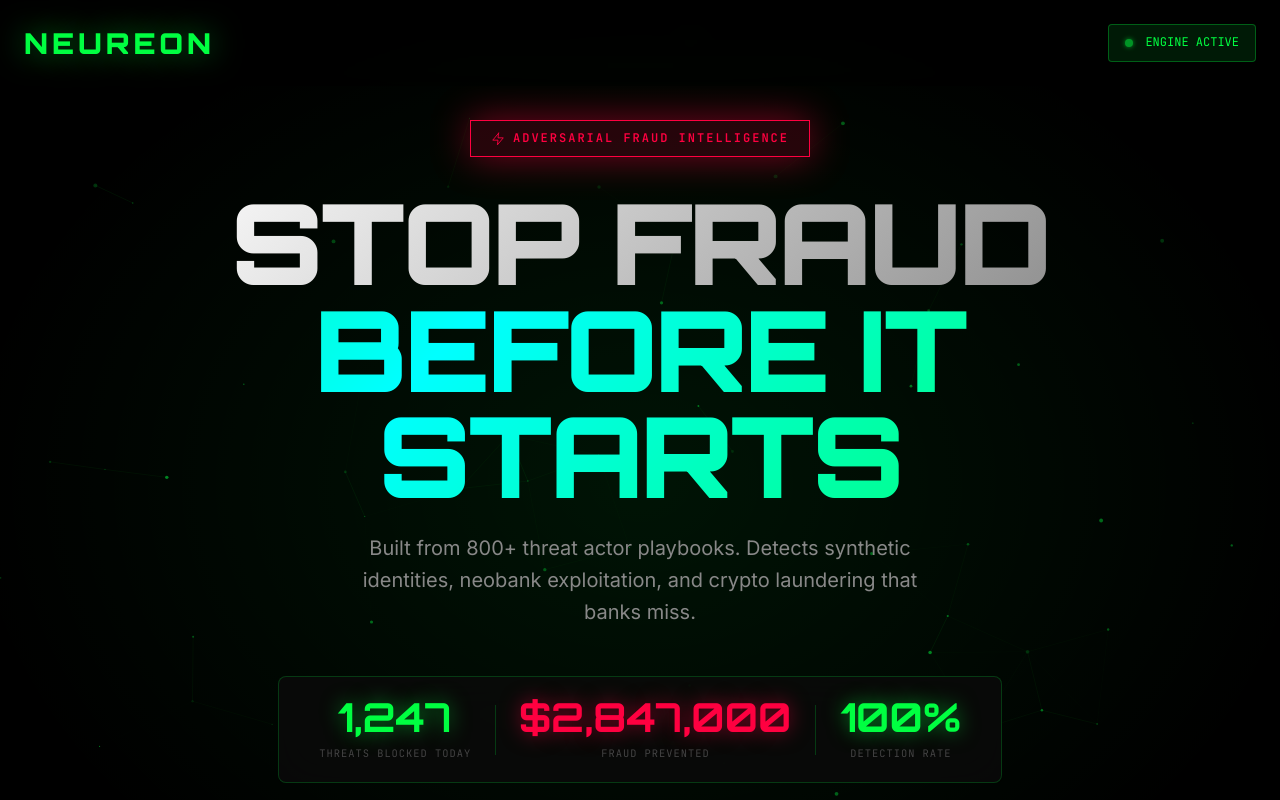
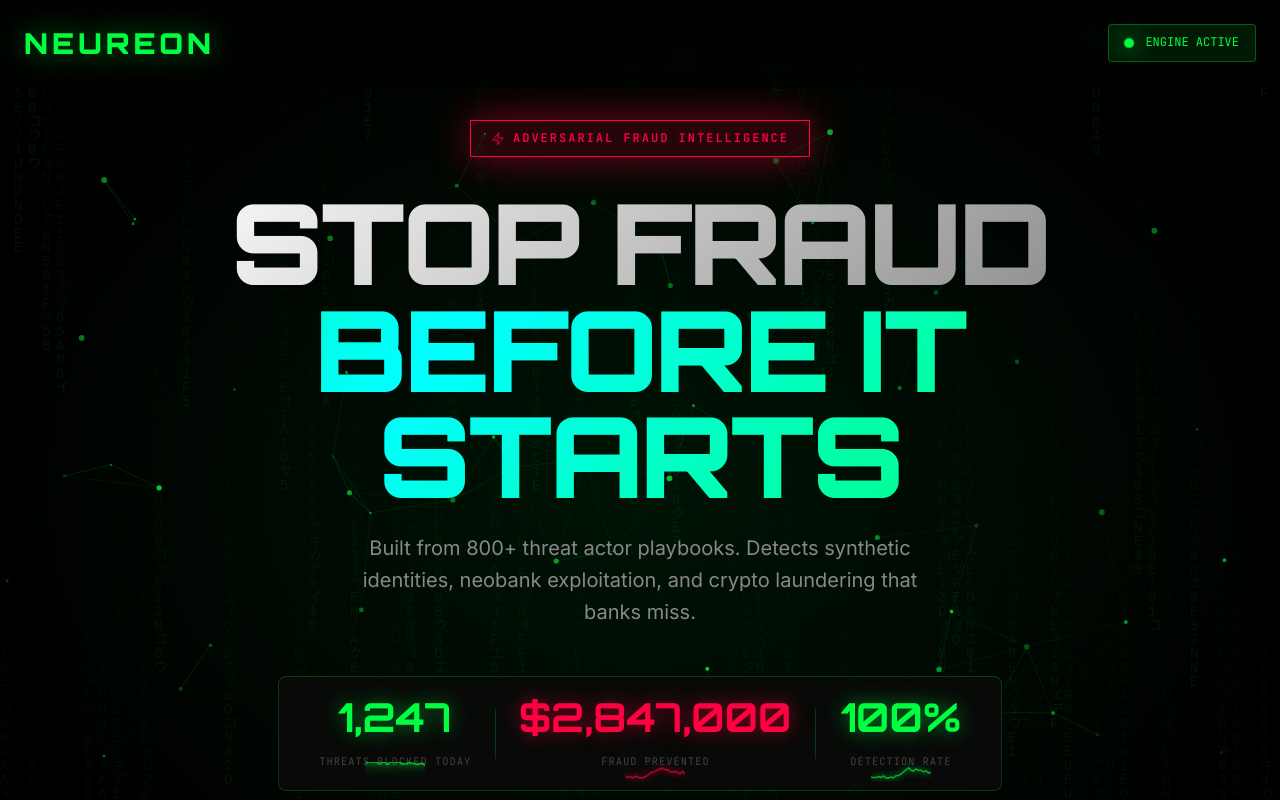
Before and after one commit to Starve-The-Banks/neureon-landing, a website: page index.html in a window 1280 px wide. Shown: the top 800 px of the page. Drawn offline with nearby package versions, Linux system fonts and the light colour scheme.

Commit message:
Layered Canvas2D: Matrix rain + particle network + sparklines + GSAP micro-interactions

```diff
--- a/index.html
+++ b/index.html
@@ -50,14 +50,25 @@
             line-height: 1.6;
         }
 
-        /* ========== CANVAS BACKGROUNDS ========== */
+        /* ========== LAYERED CANVAS BACKGROUNDS ========== */
+        #matrix-canvas {
+            position: fixed;
+            top: 0;
+            left: 0;
+            width: 100%;
+            height: 100%;
+            z-index: 0;
+            opacity: 0.08;
+            pointer-events: none;
+        }
+
         #network-canvas {
             position: fixed;
             top: 0;
             left: 0;
             width: 100%;
             height: 100%;
-            z-index: 0;
+            z-index: 1;
             pointer-events: none;
         }
 
@@ -152,12 +163,7 @@
             height: 8px;
             background: var(--neon-green);
             border-radius: 50%;
-            animation: pulse-dot 2s infinite;
-        }
-
-        @keyframes pulse-dot {
-            0%, 100% { opacity: 1; box-shadow: 0 0 10px var(--neon-green); }
-            50% { opacity: 0.5; box-shadow: 0 0 5px var(--neon-green); }
+            box-shadow: 0 0 10px var(--neon-green);
         }
 
         /* ========== HERO SECTION ========== */
@@ -265,6 +271,17 @@
 
         .counter-item {
             text-align: center;
+            position: relative;
+        }
+
+        .counter-sparkline {
+            position: absolute;
+            bottom: -12px;
+            left: 50%;
+            transform: translateX(-50%);
+            width: 60px;
+            height: 20px;
+            opacity: 0.7;
         }
 
         .counter-number {
@@ -287,7 +304,7 @@
             color: var(--text-muted);
             text-transform: uppercase;
             letter-spacing: 1px;
-            margin-top: 8px;
+            margin-top: 16px;
         }
 
         .counter-divider {
@@ -583,7 +600,6 @@
         .demo-card:hover {
             border-color: var(--neon-green);
             transform: translateY(-4px);
-            box-shadow: 0 20px 40px rgba(0, 0, 0, 0.3);
         }
 
         .demo-card.fraud {
@@ -1303,7 +1319,7 @@
             40% { transform: scale(1); }
         }
 
-        /* ========== SCROLL ANIMATIONS (handled by GSAP) ========== */
+        /* ========== SCROLL ANIMATIONS ========== */
         .fade-in {
             opacity: 0;
         }
@@ -1358,7 +1374,7 @@
 
             .threat-counter {
                 flex-direction: column;
-                gap: 16px;
+                gap: 20px;
                 padding: 20px;
                 width: 100%;
                 max-width: 300px;
@@ -1375,6 +1391,12 @@
 
             .counter-label {
                 font-size: 0.6rem;
+            }
+
+            .counter-sparkline {
+                bottom: -8px;
+                width: 50px;
+                height: 16px;
             }
 
             .hero-cta {
@@ -1539,14 +1561,11 @@
     <!-- SVG Icon Definitions -->
     <svg style="display: none;">
         <defs>
-            <!-- Synthetic Identity / Mask Icon -->
             <symbol id="icon-mask" viewBox="0 0 24 24">
                 <circle cx="12" cy="8" r="5"/>
                 <path d="M3 21v-2a7 7 0 0114 0v2"/>
                 <line x1="1" y1="1" x2="23" y2="23" stroke-dasharray="3,3"/>
             </symbol>
-
-            <!-- Building / LLC Icon -->
             <symbol id="icon-building" viewBox="0 0 24 24">
                 <rect x="4" y="6" width="16" height="16" rx="1"/>
                 <path d="M9 6V4a2 2 0 014 0v2"/>
@@ -1556,26 +1575,17 @@
                 <line x1="8" y1="14" x2="8" y2="14.01"/>
                 <line x1="12" y1="14" x2="12" y2="14.01"/>
                 <line x1="16" y1="14" x2="16" y2="14.01"/>
-                <line x1="8" y1="18" x2="8" y2="18.01"/>
-                <line x1="12" y1="18" x2="12" y2="18.01"/>
-                <line x1="16" y1="18" x2="16" y2="18.01"/>
             </symbol>
-
-            <!-- Timer Icon -->
             <symbol id="icon-timer" viewBox="0 0 24 24">
                 <circle cx="12" cy="13" r="8"/>
                 <path d="M12 9v4l2 2"/>
                 <path d="M9 2h6"/>
                 <path d="M12 2v3"/>
             </symbol>
-
-            <!-- Verified / Checkmark Icon -->
             <symbol id="icon-verified" viewBox="0 0 24 24">
                 <path d="M12 2l3.09 6.26L22 9.27l-5 4.87 1.18 6.88L12 17.77l-6.18 3.25L7 14.14 2 9.27l6.91-1.01L12 2z"/>
                 <polyline points="9 12 11 14 15 10"/>
             </symbol>
-
-            <!-- Random / Dice Icon -->
             <symbol id="icon-random" viewBox="0 0 24 24">
                 <rect x="3" y="3" width="18" height="18" rx="3"/>
                 <circle cx="8.5" cy="8.5" r="1.5"/>
@@ -1584,8 +1594,6 @@
                 <circle cx="15.5" cy="15.5" r="1.5"/>
                 <circle cx="12" cy="12" r="1.5"/>
             </symbol>
-
-            <!-- Bank Icon -->
             <symbol id="icon-bank" viewBox="0 0 24 24">
                 <path d="M3 21h18"/>
                 <path d="M5 21V10"/>
@@ -1594,48 +1602,27 @@
                 <path d="M19 21V10"/>
                 <path d="M12 3L2 10h20L12 3z"/>
             </symbol>
-
-            <!-- Crypto / Bitcoin Icon -->
             <symbol id="icon-crypto" viewBox="0 0 24 24">
                 <circle cx="12" cy="12" r="9"/>
                 <path d="M9 8h4a2 2 0 010 4H9v4h4a2 2 0 010 0"/>
                 <path d="M12 5v3"/>
                 <path d="M12 16v3"/>
             </symbol>
-
-            <!-- Phone Icon -->
             <symbol id="icon-phone" viewBox="0 0 24 24">
                 <rect x="6" y="2" width="12" height="20" rx="2"/>
                 <line x1="12" y1="18" x2="12" y2="18.01"/>
             </symbol>
-
-            <!-- Warning / Alert Icon -->
             <symbol id="icon-alert" viewBox="0 0 24 24">
                 <path d="M12 2L2 22h20L12 2z"/>
                 <line x1="12" y1="9" x2="12" y2="13"/>
                 <line x1="12" y1="17" x2="12" y2="17.01"/>
             </symbol>
-
-            <!-- Shield Icon -->
             <symbol id="icon-shield" viewBox="0 0 24 24">
                 <path d="M12 2l8 4v6c0 5.25-3.5 9.74-8 11-4.5-1.26-8-5.75-8-11V6l8-4z"/>
             </symbol>
-
-            <!-- ID Card Icon -->
-            <symbol id="icon-id" viewBox="0 0 24 24">
-                <rect x="2" y="4" width="20" height="16" rx="2"/>
-                <circle cx="8" cy="10" r="2"/>
-                <path d="M14 8h4"/>
-                <path d="M14 12h4"/>
-                <path d="M6 16h12"/>
-            </symbol>
-
-            <!-- Speed / Lightning Icon -->
             <symbol id="icon-speed" viewBox="0 0 24 24">
                 <path d="M13 2L3 14h9l-1 8 10-12h-9l1-8z"/>
             </symbol>
-
-            <!-- Network Icon -->
             <symbol id="icon-network" viewBox="0 0 24 24">
                 <circle cx="12" cy="5" r="2"/>
                 <circle cx="5" cy="19" r="2"/>
@@ -1647,7 +1634,8 @@
         </defs>
     </svg>
 
-    <!-- WebGL Network Background -->
+    <!-- Layered Background System -->
+    <canvas id="matrix-canvas"></canvas>
     <canvas id="network-canvas"></canvas>
 
     <!-- Navigation -->
@@ -1681,20 +1669,23 @@
                     Built from 800+ threat actor playbooks. Detects synthetic identities, neobank exploitation, and crypto laundering that banks miss.
                 </p>
 
-                <!-- Live Threat Counter -->
+                <!-- Live Threat Counter with Sparklines -->
                 <div class="threat-counter">
                     <div class="counter-item">
                         <div class="counter-number" id="threats-blocked">0</div>
+                        <canvas class="counter-sparkline" id="sparkline-threats"></canvas>
                         <div class="counter-label">Threats Blocked Today</div>
                     </div>
                     <div class="counter-divider"></div>
                     <div class="counter-item">
                         <div class="counter-number red" id="money-saved">$0</div>
+                        <canvas class="counter-sparkline" id="sparkline-money"></canvas>
                         <div class="counter-label">Fraud Prevented</div>
                     </div>
                     <div class="counter-divider"></div>
                     <div class="counter-item">
                         <div class="counter-number" id="detection-rate">100%</div>
+                        <canvas class="counter-sparkline" id="sparkline-rate"></canvas>
                         <div class="counter-label">Detection Rate</div>
                     </div>
                 </div>
@@ -1738,7 +1729,7 @@
                     </div>
                     <div class="random-case-footer">
                         <span class="random-badge">DYNAMIC</span>
-                        <span class="random-cta">ANALYZE</span>
+                        <span class="random-cta">ANALYZE →</span>
                     </div>
                 </div>
             </div>
@@ -1750,7 +1741,7 @@
                     </div>
                     <div class="demo-card-title">SYNTHETIC IDENTITY</div>
                     <div class="demo-card-details">
-                        <div>BANK: Chime (031101169)</div>
+                        <div>BANK: Chime (031101279)</div>
                         <div>INCOME: Coinbase deposits</div>
                         <div>CREDIT: 780 / 8 months</div>
                         <div>CARRIER: Mint Mobile</div>
@@ -2026,29 +2017,67 @@
     </footer>
 
     <script>
-        // ========== WEBGL NETWORK BACKGROUND ==========
-        const canvas = document.getElementById('network-canvas');
-        const ctx = canvas.getContext('2d');
-        let animationId;
+        // ========== MATRIX RAIN (Layer 1 - Deep Background) ==========
+        const matrixCanvas = document.getElementById('matrix-canvas');
+        const matrixCtx = matrixCanvas.getContext('2d');
+
+        function resizeMatrix() {
+            matrixCanvas.width = window.innerWidth;
+            matrixCanvas.height = window.innerHeight;
+        }
+        resizeMatrix();
+
+        const chars = 'NEUREON01アイウエオカキクケコ0123456789ABCDEF';
+        const charArray = chars.split('');
+        const fontSize = 14;
+        let columns = Math.floor(matrixCanvas.width / fontSize);
+        let drops = Array(columns).fill(1);
+
+        function drawMatrix() {
+            matrixCtx.fillStyle = 'rgba(0, 0, 0, 0.05)';
+            matrixCtx.fillRect(0, 0, matrixCanvas.width, matrixCanvas.height);
+
+            matrixCtx.fillStyle = '#00ff41';
+            matrixCtx.font = fontSize + 'px monospace';
+
+            for (let i = 0; i < drops.length; i++) {
+                const text = charArray[Math.floor(Math.random() * charArray.length)];
+                matrixCtx.fillText(text, i * fontSize, drops[i] * fontSize);
+
+                if (drops[i] * fontSize > matrixCanvas.height && Math.random() > 0.975) {
+                    drops[i] = 0;
+                }
+                drops[i]++;
+            }
+        }
+
+        // ========== PARTICLE NETWORK (Layer 2 - Interactive) ==========
+        const networkCanvas = document.getElementById('network-canvas');
+        const networkCtx = networkCanvas.getContext('2d');
         let nodes = [];
         let mouse = { x: null, y: null, radius: 150 };
         const isMobile = window.innerWidth < 768;
-        const NODE_COUNT = isMobile ? 25 : 60;
-        const CONNECTION_DISTANCE = isMobile ? 80 : 120;
-        const NODE_SPEED = 0.2;
-
-        function resizeCanvas() {
-            canvas.width = window.innerWidth;
-            canvas.height = window.innerHeight;
-        }
-        resizeCanvas();
-        window.addEventListener('resize', resizeCanvas);
-
-        // Track mouse
+        const NODE_COUNT = isMobile ? 30 : 70;
+        const CONNECTION_DISTANCE = isMobile ? 100 : 140;
+
+        function resizeNetwork() {
+            networkCanvas.width = window.innerWidth;
+            networkCanvas.height = window.innerHeight;
+        }
+        resizeNetwork();
+
+        window.addEventListener('resize', () => {
+            resizeMatrix();
+            resizeNetwork();
+            columns = Math.floor(matrixCanvas.width / fontSize);
+            drops = Array(columns).fill(1);
+        });
+
         window.addEventListener('mousemove', (e) => {
             mouse.x = e.clientX;
             mouse.y = e.clientY;
         });
+
         window.addEventListener('mouseout', () => {
             mouse.x = null;
             mouse.y = null;
@@ -2056,19 +2085,19 @@
 
         class Node {
             constructor() {
-                this.x = Math.random() * canvas.width;
-                this.y = Math.random() * canvas.height;
-                this.vx = (Math.random() - 0.5) * NODE_SPEED;
-                this.vy = (Math.random() - 0.5) * NODE_SPEED;
-                this.radius = Math.random() * 1.5 + 0.5;
-                this.baseAlpha = Math.random() * 0.4 + 0.1;
+                this.x = Math.random() * networkCanvas.width;
+                this.y = Math.random() * networkCanvas.height;
+                this.vx = (Math.random() - 0.5) * 0.3;
+                this.vy = (Math.random() - 0.5) * 0.3;
+                this.radius = Math.random() * 2 + 1;
+                this.baseAlpha = Math.random() * 0.5 + 0.2;
                 this.alpha = this.baseAlpha;
                 this.pulsePhase = Math.random() * Math.PI * 2;
             }
 
             update() {
-                this.pulsePhase += 0.015;
-                this.alpha = this.baseAlpha + Math.sin(this.pulsePhase) * 0.08;
+                this.pulsePhase += 0.02;
+                this.alpha = this.baseAlpha + Math.sin(this.pulsePhase) * 0.15;
 
                 if (mouse.x !== null) {
                     const dx = mouse.x - this.x;
@@ -2076,27 +2105,27 @@
                     const dist = Math.sqrt(dx * dx + dy * dy);
                     if (dist < mouse.radius) {
                         const force = (mouse.radius - dist) / mouse.radius;
-                        this.vx -= (dx / dist) * force * 0.015;
-                        this.vy -= (dy / dist) * force * 0.015;
-                        this.alpha = Math.min(0.8, this.baseAlpha + force * 0.4);
+                        this.vx -= (dx / dist) * force * 0.02;
+                        this.vy -= (dy / dist) * force * 0.02;
+                        this.alpha = Math.min(1, this.baseAlpha + force * 0.5);
                     }
                 }
 
                 this.x += this.vx;
                 this.y += this.vy;
 
-                if (this.x < 0 || this.x > canvas.width) this.vx *= -1;
-                if (this.y < 0 || this.y > canvas.height) this.vy *= -1;
-
-                this.vx *= 0.999;
-                this.vy *= 0.999;
+                if (this.x < 0 || this.x > networkCanvas.width) this.vx *= -1;
+                if (this.y < 0 || this.y > networkCanvas.height) this.vy *= -1;
+
+                this.vx *= 0.99;
+                this.vy *= 0.99;
             }
 
             draw() {
-                ctx.beginPath();
-                ctx.arc(this.x, this.y, this.radius, 0, Math.PI * 2);
-                ctx.fillStyle = `rgba(0, 255, 65, ${this.alpha})`;
-                ctx.fill();
+                networkCtx.beginPath();
+                networkCtx.arc(this.x, this.y, this.radius, 0, Math.PI * 2);
+                networkCtx.fillStyle = `rgba(0, 255, 65, ${this.alpha})`;
+                networkCtx.fill();
             }
         }
 
@@ -2115,48 +2144,130 @@
                     const dist = Math.sqrt(dx * dx + dy * dy);
 
                     if (dist < CONNECTION_DISTANCE) {
-                        const alpha = (1 - dist / CONNECTION_DISTANCE) * 0.2;
-                        ctx.beginPath();
-                        ctx.moveTo(nodes[i].x, nodes[i].y);
-                        ctx.lineTo(nodes[j].x, nodes[j].y);
-                        ctx.strokeStyle = `rgba(0, 255, 65, ${alpha})`;
-                        ctx.lineWidth = 0.5;
-                        ctx.stroke();
+                        const alpha = (1 - dist / CONNECTION_DISTANCE) * 0.25;
+                        networkCtx.beginPath();
+                        networkCtx.moveTo(nodes[i].x, nodes[i].y);
+                        networkCtx.lineTo(nodes[j].x, nodes[j].y);
+                        networkCtx.strokeStyle = `rgba(0, 255, 65, ${alpha})`;
+                        networkCtx.lineWidth = 0.8;
+                        networkCtx.stroke();
                     }
                 }
 
+                // Mouse connections
                 if (mouse.x !== null) {
                     const dx = nodes[i].x - mouse.x;
                     const dy = nodes[i].y - mouse.y;
                     const dist = Math.sqrt(dx * dx + dy * dy);
 
                     if (dist < mouse.radius) {
-                        const alpha = (1 - dist / mouse.radius) * 0.4;
-                        ctx.beginPath();
-                        ctx.moveTo(nodes[i].x, nodes[i].y);
-                        ctx.lineTo(mouse.x, mouse.y);
-                        ctx.strokeStyle = `rgba(0, 255, 255, ${alpha})`;
-                        ctx.lineWidth = 0.8;
-                        ctx.stroke();
+                        const alpha = (1 - dist / mouse.radius) * 0.5;
+                        networkCtx.beginPath();
+                        networkCtx.moveTo(nodes[i].x, nodes[i].y);
+                        networkCtx.lineTo(mouse.x, mouse.y);
+                        networkCtx.strokeStyle = `rgba(0, 255, 255, ${alpha})`;
+                        networkCtx.lineWidth = 1;
+                        networkCtx.stroke();
                     }
                 }
             }
         }
 
         function animateNetwork() {
-            ctx.clearRect(0, 0, canvas.width, canvas.height);
+            networkCtx.clearRect(0, 0, networkCanvas.width, networkCanvas.height);
             nodes.forEach(node => {
                 node.update();
                 node.draw();
             });
             drawConnections();
-            animationId = requestAnimationFrame(animateNetwork);
-        }
-
-        // Start network (skip on very small mobile or reduced motion)
-        initNodes();
-        if (!window.matchMedia('(prefers-reduced-motion: reduce)').matches && window.innerWidth > 480) {
+            requestAnimationFrame(animateNetwork);
+        }
+
+        // ========== SPARKLINE ANIMATIONS ==========
+        class Sparkline {
+            constructor(canvasId, color) {
+                this.canvas = document.getElementById(canvasId);
+                if (!this.canvas) return;
+                this.ctx = this.canvas.getContext('2d');
+                this.color = color;
+                this.data = [];
+                this.maxPoints = 25;
+
+                this.canvas.width = 60;
+                this.canvas.height = 20;
+
+                for (let i = 0; i < this.maxPoints; i++) {
+                    this.data.push(Math.random() * 0.4 + 0.5);
+                }
+
+                this.animate();
+            }
+
+            animate() {
+                if (!this.canvas) return;
+
+                this.data.shift();
+                const lastVal = this.data[this.data.length - 1];
+                const newVal = Math.max(0.2, Math.min(1, lastVal + (Math.random() - 0.5) * 0.25));
+                this.data.push(newVal);
+
+                this.draw();
+                setTimeout(() => requestAnimationFrame(() => this.animate()), 120);
+            }
+
+            draw() {
+                const { ctx, canvas, data, color } = this;
+                ctx.clearRect(0, 0, canvas.width, canvas.height);
+
+                const w = canvas.width;
+                const h = canvas.height;
+                const step = w / (data.length - 1);
+
+                ctx.beginPath();
+                ctx.moveTo(0, h - data[0] * h);
+
+                for (let i = 1; i < data.length; i++) {
+                    ctx.lineTo(i * step, h - data[i] * h);
+                }
+
+                ctx.strokeStyle = color;
+                ctx.lineWidth = 1.5;
+                ctx.shadowColor = color;
+                ctx.shadowBlur = 6;
+                ctx.stroke();
+                ctx.shadowBlur = 0;
+
+                ctx.lineTo(w, h);
+                ctx.lineTo(0, h);
+                ctx.closePath();
+
+                const gradient = ctx.createLinearGradient(0, 0, 0, h);
+                gradient.addColorStop(0, color + '40');
+                gradient.addColorStop(1, 'transparent');
+                ctx.fillStyle = gradient;
+                ctx.fill();
+            }
+        }
+
+        // ========== INIT BACKGROUND ANIMATIONS ==========
+        const prefersReducedMotion = window.matchMedia('(prefers-reduced-motion: reduce)').matches;
+
+        if (!prefersReducedMotion) {
+            // Start Matrix rain
+            if (window.innerWidth > 600) {
+                setInterval(drawMatrix, 50);
+            }
+
+            // Start particle network
+            initNodes();
             animateNetwork();
+
+            // Start sparklines
+            setTimeout(() => {
+                new Sparkline('sparkline-threats', '#00ff41');
+                new Sparkline('sparkline-money', '#ff0040');
+                new Sparkline('sparkline-rate', '#00ff41');
+            }, 100);
         }
 
         // ========== GSAP SCROLL ANIMATIONS ==========
@@ -2167,7 +2278,7 @@
                 { opacity: 0, y: 40, filter: 'blur(8px)' },
                 {
                     opacity: 1, y: 0, filter: 'blur(0px)',
-                    duration: 0.7,
+                    duration: 0.8,
                     ease: 'power2.out',
                     scrollTrigger: { trigger: el, start: 'top 85%' }
                 }
@@ -2179,8 +2290,8 @@
                 { scale: 0.85, opacity: 0 },
                 {
                     scale: 1, opacity: 1,
-                    duration: 0.4,
-                    delay: i * 0.08,
+                    duration: 0.5,
+                    delay: i * 0.1,
                     ease: 'back.out(1.5)',
                     scrollTrigger: { trigger: card, start: 'top 85%' }
                 }
@@ -2189,10 +2300,10 @@
 
         gsap.utils.toArray('.feature-card').forEach((card, i) => {
             gsap.fromTo(card,
-                { opacity: 0, x: i % 2 === 0 ? -20 : 20 },
+                { opacity: 0, x: i % 2 === 0 ? -30 : 30, rotateY: i % 2 === 0 ? -5 : 5 },
                 {
-                    opacity: 1, x: 0,
-                    duration: 0.5,
+                    opacity: 1, x: 0, rotateY: 0,
+                    duration: 0.6,
                     delay: i * 0.08,
                     ease: 'power2.out',
                     scrollTrigger: { trigger: card, start: 'top 85%' }
@@ -2202,11 +2313,11 @@
 
         gsap.utils.toArray('.tech-item').forEach((item, i) => {
             gsap.fromTo(item,
-                { opacity: 0, y: 15 },
+                { opacity: 0, y: 20 },
                 {
                     opacity: 1, y: 0,
-                    duration: 0.35,
-                    delay: i * 0.08,
+                    duration: 0.4,
+                    delay: i * 0.1,
                     scrollTrigger: { trigger: item, start: 'top 90%' }
                 }
             );
@@ -2222,7 +2333,7 @@
         function animateCounter(el, target, prefix = '', suffix = '') {
             gsap.to({ val: 0 }, {
                 val: target,
-                duration: 2,
+                duration: 2.5,
                 ease: 'power2.out',
                 onUpdate: function() {
                     el.textContent = prefix + Math.floor(this.targets()[0].val).toLocaleString() + suffix;
@@ -2235,14 +2346,49 @@
             animateCounter(document.getElementById('money-saved'), 2847000, '$');
         }, 500);
 
+        // ========== MICRO-INTERACTIONS ==========
+        // Status dot pulse
+        gsap.to('.status-dot', {
+            scale: 1.3,
+            boxShadow: '0 0 20px #00ff41',
+            duration: 1,
+            repeat: -1,
+            yoyo: true,
+            ease: 'power1.inOut'
+        });
+
+        // Card hover effects
+        document.querySelectorAll('.demo-card, .feature-card, .stat-card').forEach(card => {
+            card.addEventListener('mouseenter', function() {
+                gsap.to(this, {
+                    boxShadow: this.classList.contains('fraud')
+                        ? '0 0 40px rgba(255, 0, 64, 0.3)'
+                        : '0 0 40px rgba(0, 255, 65, 0.25)',
+                    duration: 0.3
+                });
+            });
+            card.addEventListener('mouseleave', function() {
+                gsap.to(this, { boxShadow: 'none', duration: 0.3 });
+            });
+        });
+
+        // Random case card hover
+        const randomCard = document.querySelector('.random-case-card');
+        if (randomCard) {
+            randomCard.addEventListener('mouseenter', () => {
+                gsap.to(randomCard, { scale: 1.01, duration: 0.3 });
+            });
+            randomCard.addEventListener('mouseleave', () => {
+                gsap.to(randomCard, { scale: 1, duration: 0.3 });
+            });
+        }
+
         // ========== SPEED RACE ANIMATION ==========
         const raceObserver = new IntersectionObserver((entries) => {
             entries.forEach(entry => {
                 if (entry.isIntersecting) {
-                    document.getElementById('race-neureon').style.width = '100%';
-                    setTimeout(() => {
-                        document.getElementById('race-legacy').style.width = '3%';
-                    }, 1500);
+                    gsap.to('#race-neureon', { width: '100%', duration: 0.5, ease: 'power2.out' });
+                    gsap.to('#race-legacy', { width: '3%', duration: 2, delay: 0.5, ease: 'linear' });
                     raceObserver.unobserve(entry.target);
                 }
             });
```
